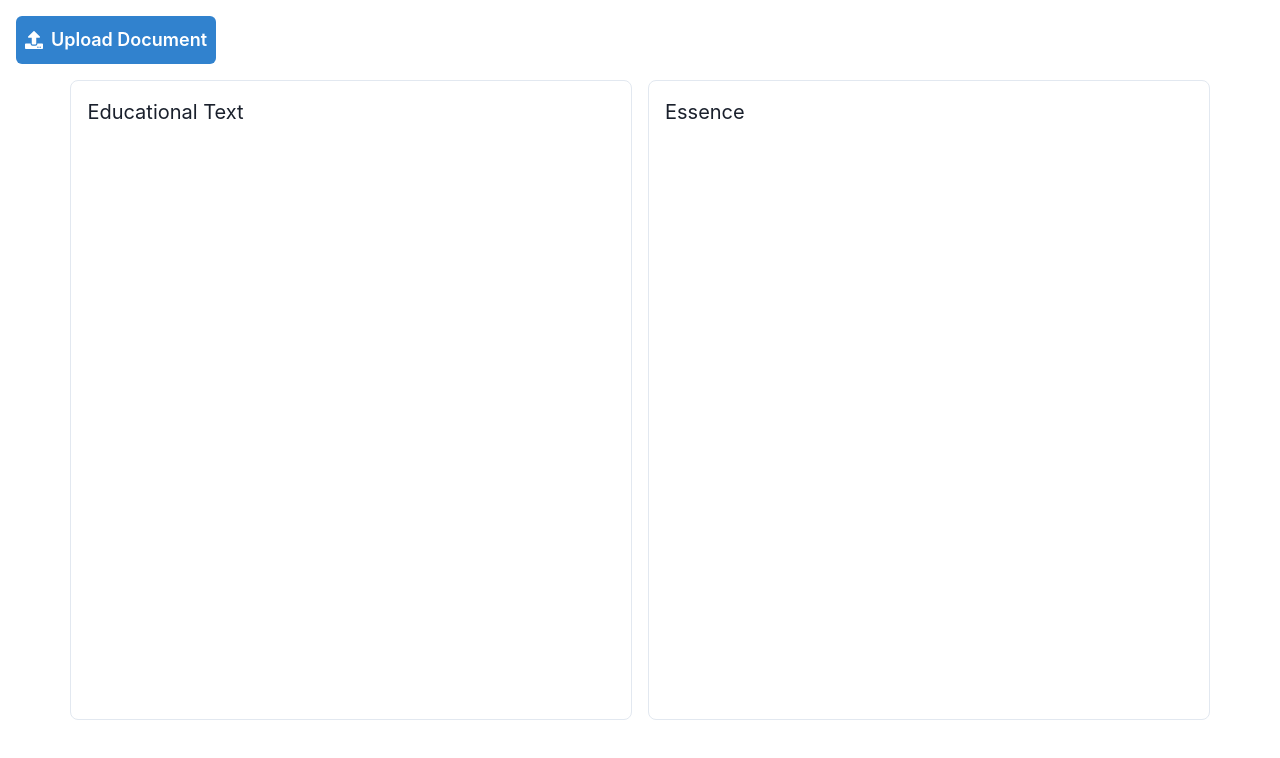
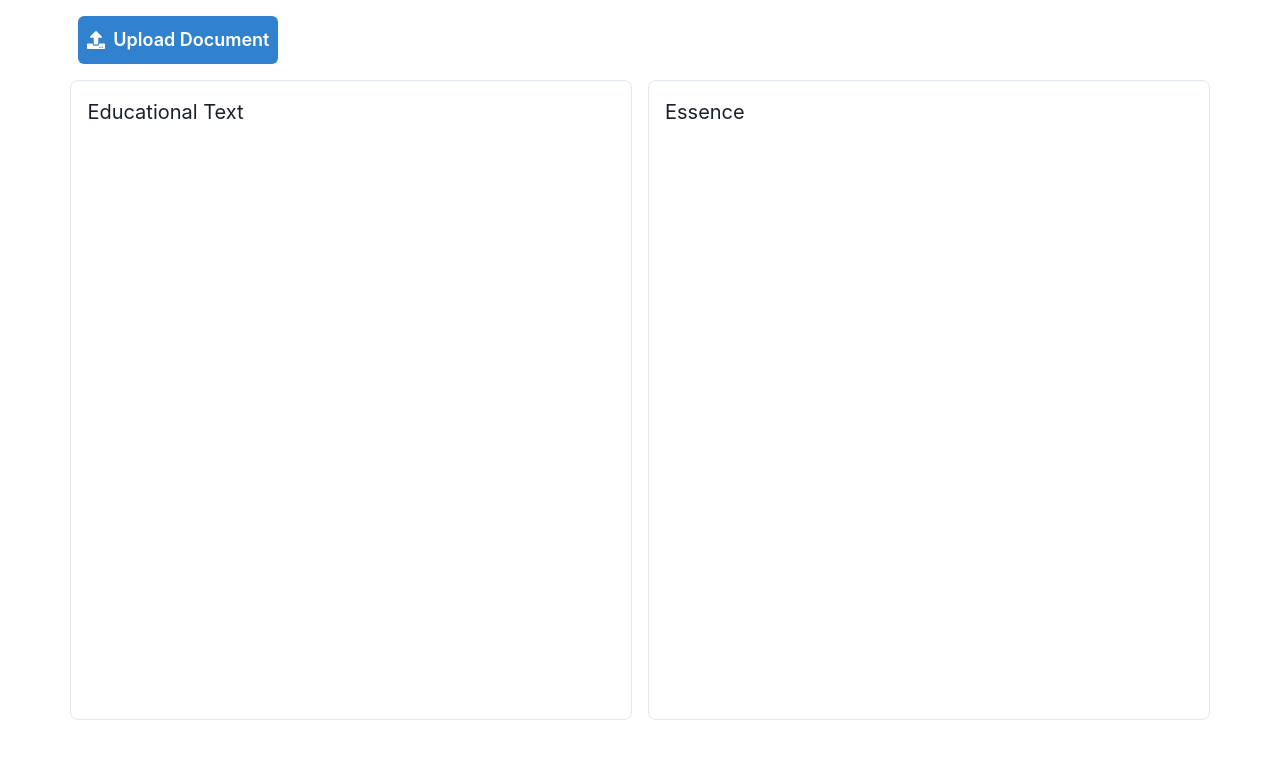
Before and after one commit to GPT-Engineer-App/dual-container-website, a React (Vite) app: page / in a window 1280 px wide. Shown: the top 758 px of the page. Built offline with nearby package versions, Linux system fonts and the light colour scheme.

Commit message:
Added an extra box with id "navbar-container" to hold the container with the upload button, set its width to 90%, and centered it vertically.

```diff
--- a/src/pages/Index.jsx
+++ b/src/pages/Index.jsx
@@ -1,14 +1,16 @@
-import { Container, Box, Text, VStack, HStack, Button, IconButton } from "@chakra-ui/react";
+import { Container, Box, Text, VStack, HStack, Button, IconButton, Flex } from "@chakra-ui/react";
 import { FaUpload } from "react-icons/fa";
 
 const Index = () => {
   return (
     <Container maxW="container.xl" height="100vh" display="flex" flexDirection="column" justifyContent="start" alignItems="center" p={4}>
-      <HStack width="100%" justifyContent="space-between" mb={4}>
-        <Button leftIcon={<FaUpload />} colorScheme="blue" size="lg" width="200px">
-          Upload Document
-        </Button>
-      </HStack>
+      <Flex id="navbar-container" width="90%" alignItems="center" justifyContent="center" mb={4}>
+        <HStack width="100%" justifyContent="space-between">
+          <Button leftIcon={<FaUpload />} colorScheme="blue" size="lg" width="200px">
+            Upload Document
+          </Button>
+        </HStack>
+      </Flex>
       <HStack spacing={4} width="100%" justifyContent="center">
         <Box width="45%" height="80vh" borderWidth="1px" borderRadius="lg" overflow="hidden" p={4}>
           <Text fontSize="xl" mb={4}>Educational Text</Text>
```
